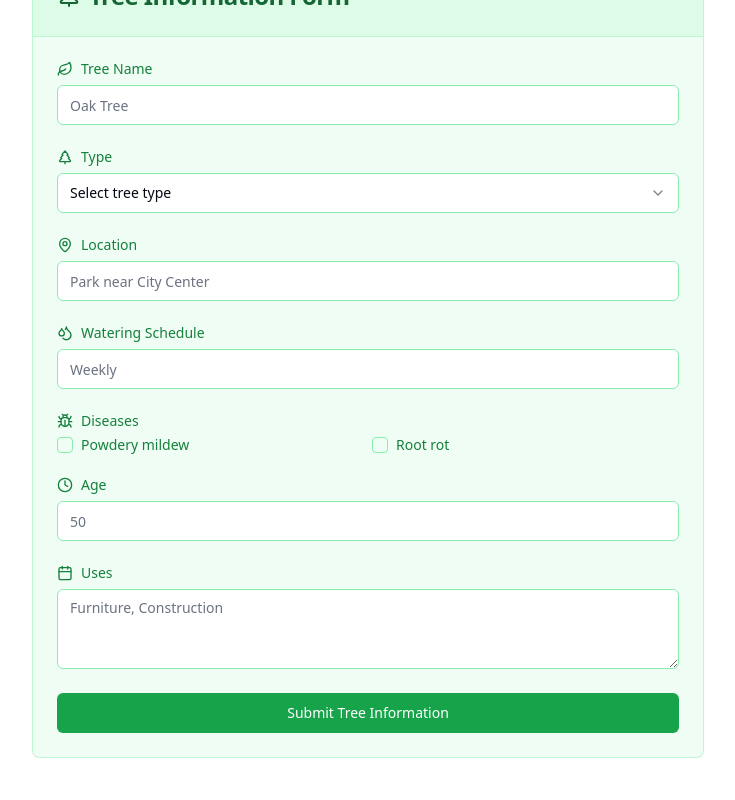
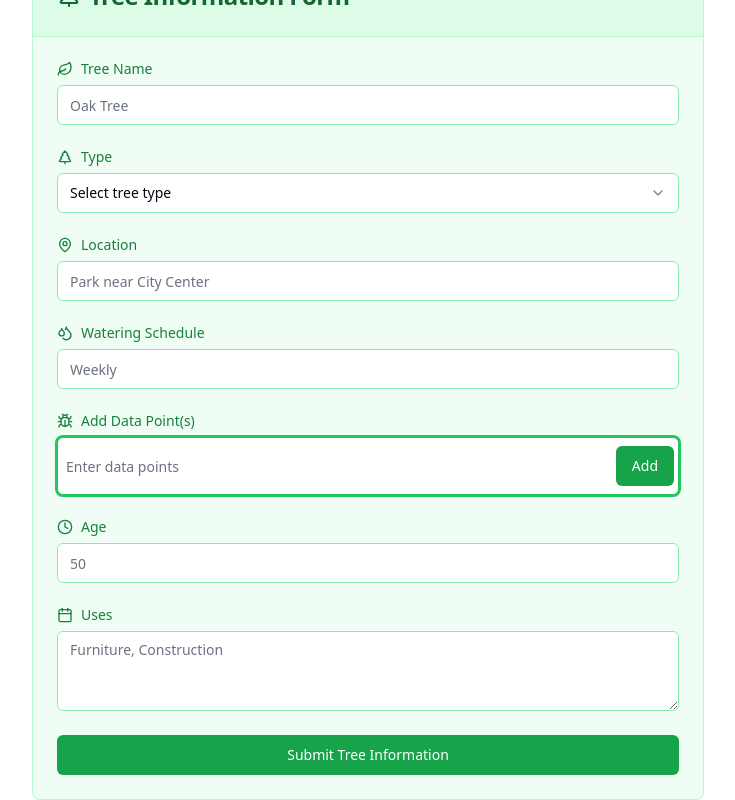
Before and after one commit to Taswoor2507/treeProject-v1, a React (Vite) app in the folder frontend/: page /about in a window 1280 px wide. Shown: the part 835-1635 px from the top of the page, without its empty margins (272-1007 px from the left). Before the commit the page ends 1593 px from the top, so only its background shows below. Built offline with nearby package versions, Linux system fonts and the light colour scheme.

Commit message:
add mutli selector

```diff
--- a/frontend/src/components/TreesForm/TreeForm.jsx
+++ b/frontend/src/components/TreesForm/TreeForm.jsx
@@ -23,6 +23,7 @@ import {
   Clock,
   TreePine,
 } from "lucide-react";
+import MultiSelector from "../ui/MultiSelector";
 
 export default function TreeForm() {
   const [formData, setFormData] = useState({
@@ -144,12 +145,12 @@ export default function TreeForm() {
           </div>
 
           <div className="space-y-2">
-            <Label className="text-green-700 flex items-center">
+            {/* <Label className="text-green-700 flex items-center">
               <Bug className="mr-2 h-4 w-4" />
               Diseases
-            </Label>
-            <div className="grid grid-cols-2 gap-2">
-              {["Powdery mildew", "Root rot"].map((disease) => (
+            </Label> */}
+            <div className="w-full">
+              {/* {["Powdery mildew", "Root rot"].map((disease) => (
                 <div key={disease} className="flex items-center space-x-2">
                   <Checkbox
                     id={disease}
@@ -161,7 +162,9 @@ export default function TreeForm() {
                     {disease}
                   </Label>
                 </div>
-              ))}
+              ))} */}
+
+              <MultiSelector />
             </div>
           </div>
 
--- /dev/null
+++ b/frontend/src/components/ui/MultiSelector.jsx
@@ -0,0 +1,94 @@
+"use client";
+
+import * as React from "react";
+import { X, Bug } from "lucide-react";
+import { Button } from "@/components/ui/button";
+import { Input } from "@/components/ui/input";
+import { Label } from "@/components/ui/label";
+
+export default function MultiSelector() {
+  const [tags, setTags] = React.useState([]);
+  const [inputValue, setInputValue] = React.useState("");
+  const inputRef = React.useRef(null);
+
+  const handleInputChange = (e) => {
+    setInputValue(e.target.value);
+  };
+
+  const handleInputKeyDown = (e) => {
+    if (e.key === "Enter" && inputValue.trim()) {
+      e.preventDefault();
+      addTag(inputValue.trim());
+    } else if (e.key === "Backspace" && !inputValue) {
+      removeTag(tags[tags.length - 1]);
+    }
+  };
+
+  const addTag = (tag) => {
+    if (tag && !tags.includes(tag)) {
+      setTags([...tags, tag]);
+      setInputValue("");
+    }
+  };
+
+  const removeTag = (tagToRemove) => {
+    setTags(tags.filter((tag) => tag !== tagToRemove));
+  };
+
+  const handleAddClick = () => {
+    if (inputValue.trim()) {
+      addTag(inputValue.trim());
+    }
+  };
+
+  React.useEffect(() => {
+    if (inputRef.current) {
+      inputRef.current.focus();
+    }
+  }, [tags]);
+
+  return (
+    <div className="w-full space-y-2">
+      <Label htmlFor="dataPoints" className="text-green-700 flex items-center">
+        <Bug className="mr-2 h-4 w-4" />
+        Add Data Point(s)
+      </Label>
+      <div className="flex items-center w-full border border-green-300 rounded-md focus-within:ring-2 focus-within:ring-green-500 focus-within:border-green-500 bg-white">
+        <div className="flex flex-wrap items-center flex-1 p-2">
+          {tags.map((tag, index) => (
+            <span
+              key={index}
+              className="flex items-center bg-green-100 text-green-800 text-sm rounded-md m-1 px-2 py-1"
+            >
+              {tag}
+              <button
+                type="button"
+                onClick={() => removeTag(tag)}
+                className="ml-1 text-green-600 hover:text-green-800 focus:outline-none"
+              >
+                <X className="h-3 w-3" />
+              </button>
+            </span>
+          ))}
+          <Input
+            ref={inputRef}
+            type="text"
+            id="dataPoints"
+            value={inputValue}
+            onChange={handleInputChange}
+            onKeyDown={handleInputKeyDown}
+            className="flex-1 border-none focus-visible:ring-0 focus-visible:ring-offset-0 min-w-[50px] p-0 text-sm"
+            placeholder={tags.length === 0 ? "Enter data points" : ""}
+          />
+        </div>
+        <Button
+          type="button"
+          onClick={handleAddClick}
+          className="m-1 bg-green-600 hover:bg-green-700 text-white"
+        >
+          Add
+        </Button>
+      </div>
+    </div>
+  );
+}
```
